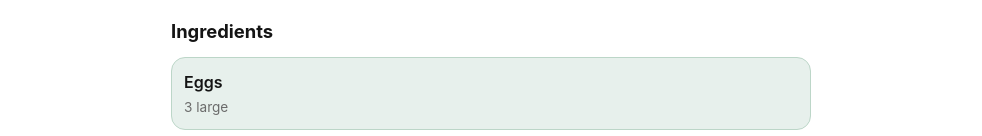
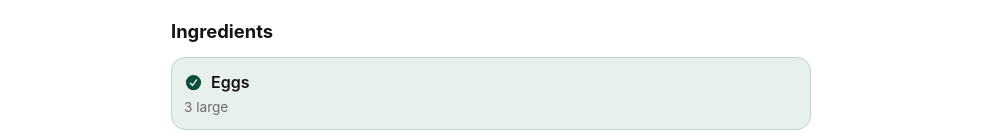
Before and after one commit to mrkumli/whats_cookin, a React (Vite) app: page /recipes/recipe-001 in a window 1280 px wide. Shown: the part 629-765 px from the top of the page, without its empty margins (149-1131 px from the left). Built offline with nearby package versions, Linux system fonts and the light colour scheme; the HTML template or start-up script is replaced by a standard one.

Commit message:
indicators and icons setup

```diff
--- /dev/null
+++ b/src/components/IngredientStatusIcon.css
@@ -0,0 +1,12 @@
+.ingredient-status-icon {
+  flex-shrink: 0;
+  font-size: 0.95em;
+}
+
+.ingredient-status-icon--available {
+  color: var(--color-primary);
+}
+
+.ingredient-status-icon--missing {
+  color: var(--color-accent);
+}
--- /dev/null
+++ b/src/components/IngredientStatusIcon.jsx
@@ -0,0 +1,24 @@
+import { FontAwesomeIcon } from "@fortawesome/react-fontawesome";
+import { faCheckCircle, faCircleXmark } from "@fortawesome/free-solid-svg-icons";
+import "./IngredientStatusIcon.css";
+
+// IngredientStatusIcon
+// Small, reusable status indicator for an ingredient: a green check
+// circle when it's available in the pantry, a red "x" circle when
+// it's missing. Purely decorative (the color-coded list item and
+// text already convey the state), so it's hidden from screen readers.
+function IngredientStatusIcon({ available }) {
+  return (
+    <FontAwesomeIcon
+      icon={available ? faCheckCircle : faCircleXmark}
+      className={
+        available
+          ? "ingredient-status-icon ingredient-status-icon--available"
+          : "ingredient-status-icon ingredient-status-icon--missing"
+      }
+      aria-hidden="true"
+    />
+  );
+}
+
+export default IngredientStatusIcon;
--- a/src/contexts/AuthContext.jsx
+++ b/src/contexts/AuthContext.jsx
@@ -2,7 +2,7 @@ import { createContext, useContext } from "react";
 
 // AuthContext (placeholder)
 //
-// TODO: Wire this up to Firebase Authentication
+// TODO: In a future prompt, wire this up to Firebase Authentication
 // (onAuthStateChanged) so `currentUser` reflects the real logged-in
 // user, and expose loading state while that check happens.
 
--- a/src/pages/RecipeDetails.css
+++ b/src/pages/RecipeDetails.css
@@ -80,6 +80,12 @@
   display: flex;
   flex-direction: column;
   gap: 0.15rem;
+}
+
+.ingredient-list__name-row {
+  display: flex;
+  align-items: center;
+  gap: 0.5rem;
 }
 
 .ingredient-list__name {
--- a/src/pages/RecipeDetails.jsx
+++ b/src/pages/RecipeDetails.jsx
@@ -2,6 +2,7 @@ import { useEffect, useState } from "react";
 import { Link, useParams } from "react-router-dom";
 import Modal from "../components/Modal";
 import EmptyState from "../components/EmptyState";
+import IngredientStatusIcon from "../components/IngredientStatusIcon";
 import { recipes } from "../data/recipes";
 import { isIngredientInPantry } from "../utils/matching";
 import { getAvailableSubstitutes } from "../utils/substitution";
@@ -121,8 +122,11 @@ function RecipeDetails() {
                   }
                 >
                   <div className="ingredient-list__info">
-                    <span className="ingredient-list__name">
-                      {ingredient.name}
+                    <span className="ingredient-list__name-row">
+                      <IngredientStatusIcon available={available} />
+                      <span className="ingredient-list__name">
+                        {ingredient.name}
+                      </span>
                     </span>
                     <span className="ingredient-list__qty">
                       {ingredient.quantity}
```
Also changed, not shown: package.json (+1 -8 lines), 1 other file (tests, documents, lock files or other folders).
